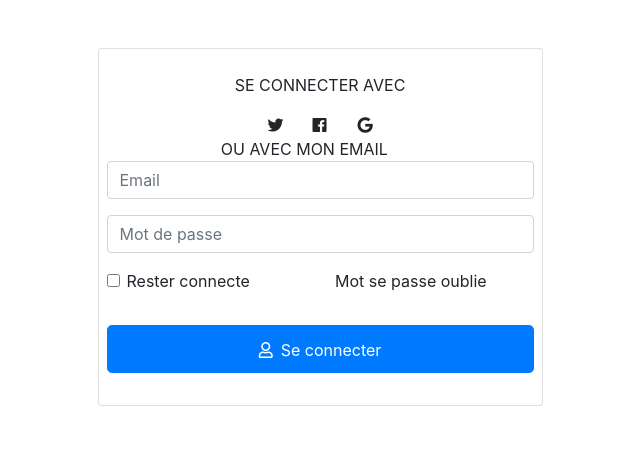
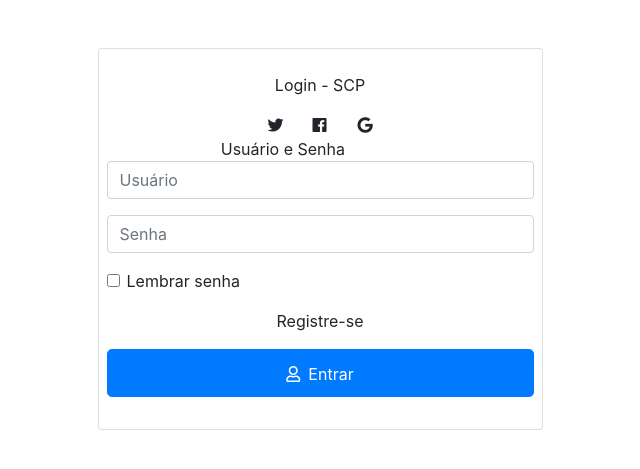
Before and after one commit to FranciscoGomes20/SCP, a Django app: page /login in a window 1280 px wide. Shown: the top 469 px of the page, without its empty margins (320-960 px from the left). Run offline with Django 4.2, Linux system fonts and the light colour scheme; some libraries are stand-ins or nearby versions.

Commit message:
login template and form

```diff
--- a/scp/templates/registration/login.html
+++ b/scp/templates/registration/login.html
@@ -5,7 +5,7 @@
 <head>
   <meta charset="utf-8" />
   <title>
-    Login
+    Login - SCP
   </title>
   <!--     Fonts and icons     -->
   <link href="https://stackpath.bootstrapcdn.com/bootstrap/4.3.1/css/bootstrap.min.css" rel="stylesheet" />
@@ -20,7 +20,7 @@
     <div class="row d-flex justify-content-center mt-5">
         <div class="col-12 col-md-8 col-lg-6 col-xl-5">
             <div class="card py-3 px-2">
-                <p class="text-center mb-3 mt-2">SE CONNECTER AVEC</p>
+                <p class="text-center mb-3 mt-2">Login - SCP</p>
                 <div class="row mx-auto ">
                     <div class="col-4"> <i class="fab fa-twitter"></i> </div>
                     <div class="col-4"> <i class="fab fa-facebook"></i> </div>
@@ -31,22 +31,22 @@
                         <div class="col-3">
                             <div class="line l"></div>
                         </div>
-                        <div class="col-6"><span>OU AVEC MON EMAIL</span></div>
+                        <div class="col-6"><span>Usuário e Senha</span></div>
                         <div class="col-3">
                             <div class="line r"></div>
                         </div>
                     </div>
                 </div>
                 <form class="myform">
-                    <div class="form-group"> <input type="email" class="form-control" placeholder="Email"> </div>
-                    <div class="form-group"> <input type="password" class="form-control" placeholder="Mot de passe"> </div>
+                    <div class="form-group"> <input type="email" class="form-control" placeholder="Usuário"> </div>
+                    <div class="form-group"> <input type="password" class="form-control" placeholder="Senha"> </div>
                     <div class="row">
                         <div class="col-md-6 col-12">
-                            <div class="form-group form-check"> <input type="checkbox" class="form-check-input" id="exampleCheck1"> <label class="form-check-label" for="exampleCheck1">Rester connecte</label> </div>
+                            <div class="form-group form-check"> <input type="checkbox" class="form-check-input" id="exampleCheck1"> <label class="form-check-label" for="exampleCheck1">Lembrar senha</label> </div>
                         </div>
-                        <div class="col-md-6 col-12 bn">Mot se passe oublie</div>
                     </div>
-                    <div class="form-group mt-3"> <button type="button" class="btn btn-block btn-primary btn-lg"><small><i class="far fa-user pr-2"></i>Se connecter</small></button> </div>
+                    <div style="display: flex; justify-content: center; margin: auto; width: fit-content;" class="col-md-6 col-12 bn">Registre-se</div>
+                    <div class="form-group mt-3"> <button type="button" class="btn btn-block btn-primary btn-lg"><small><i class="far fa-user pr-2"></i>Entrar</small></button> </div>
                 </form>
             </div>
         </div>
--- a/scp/views.py
+++ b/scp/views.py
@@ -1,8 +1,10 @@
+from django.contrib.auth.decorators import login_required
 from django.shortcuts import render
 
 # Create your views here.
 def loginUser(request):
     return render(request, 'registration/login.html')
 
+@login_required
 def index(request):
     return render(request, 'dashboard.html')
```
